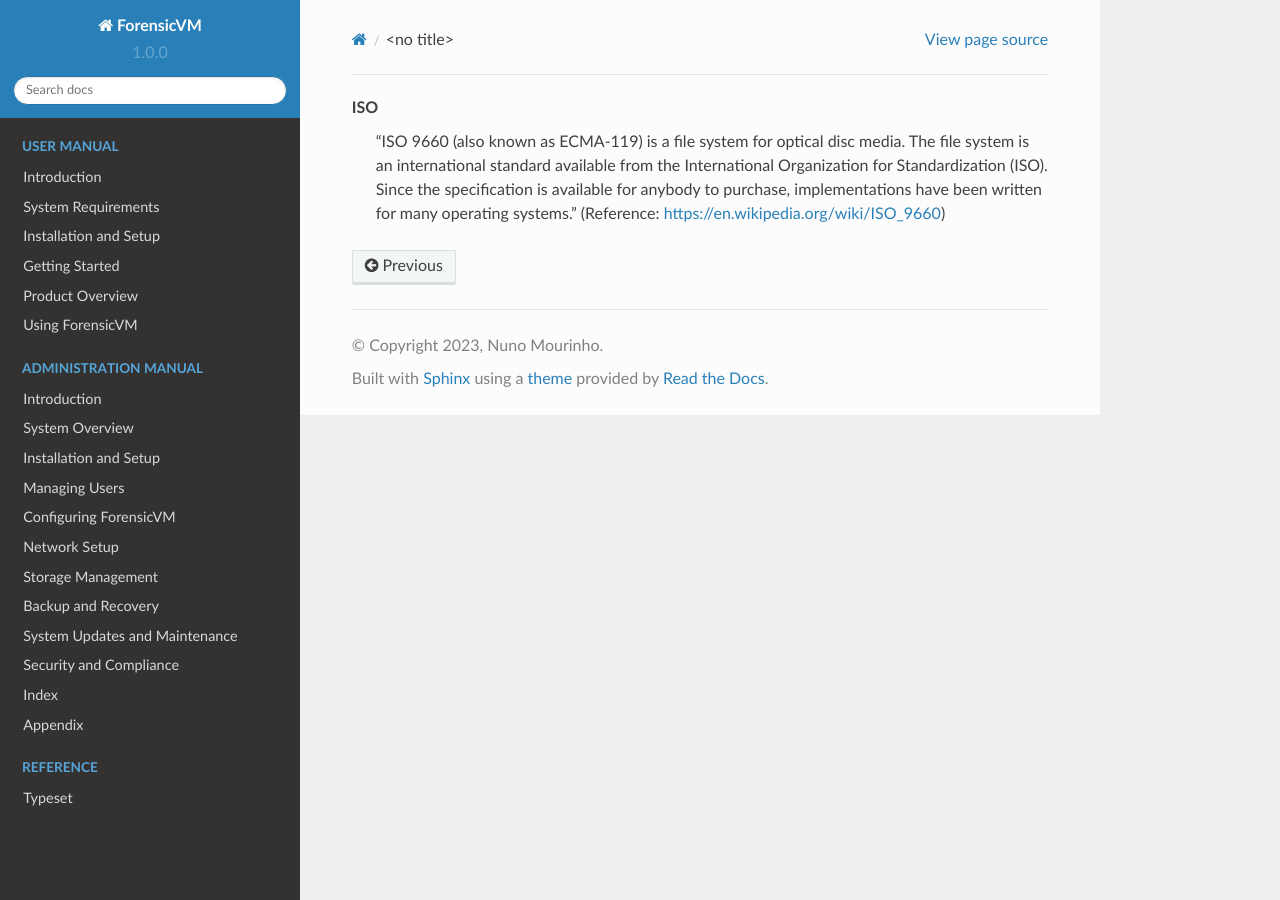
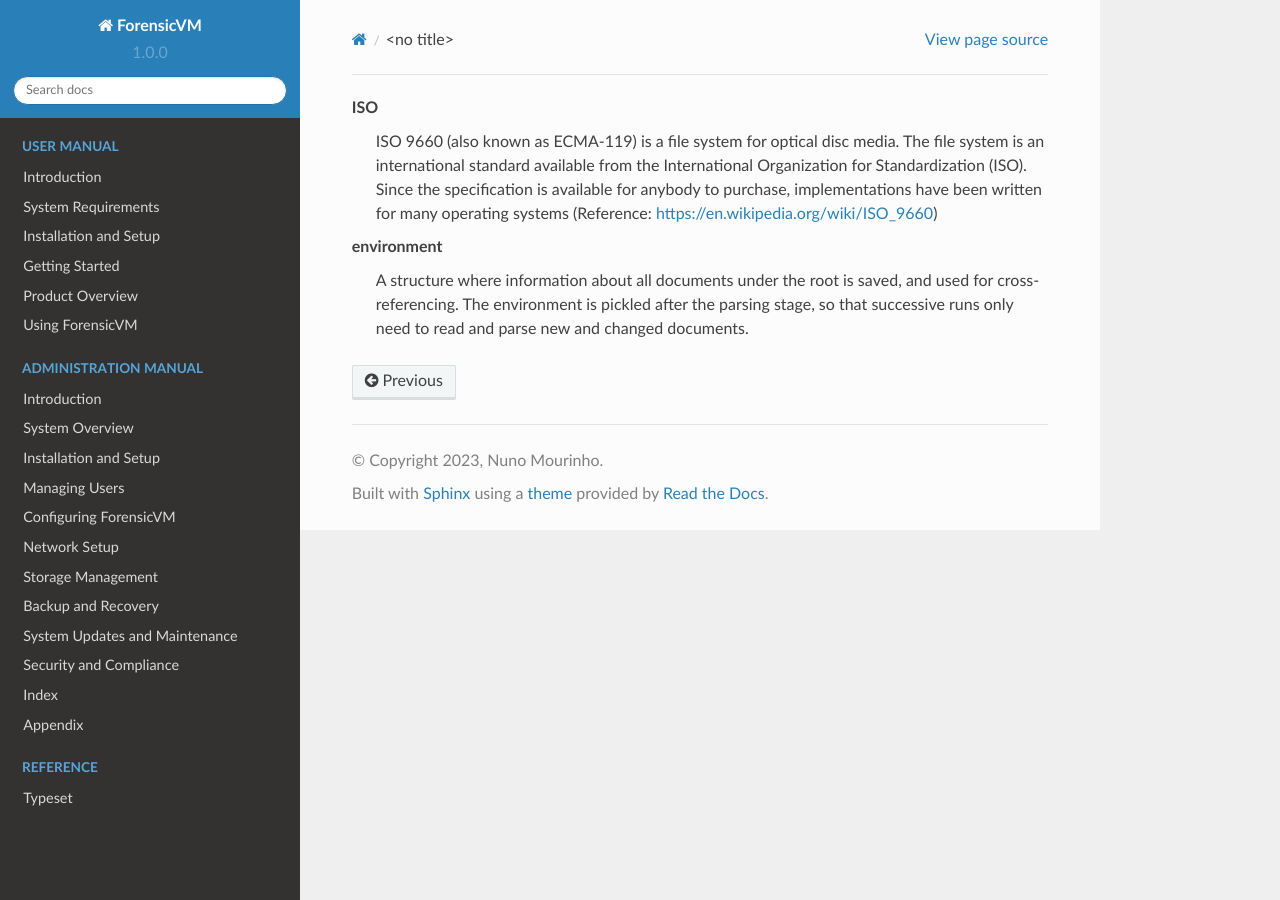
Before and after one commit to nunomourinho/ForensicVMServerAndClientDocs, a Sphinx documentation site: the page built from docs/glossary.rst, in a window 1280 px wide. Built offline with Sphinx 7.4.7 and the Read the Docs theme 2.0.0, drawn with Linux system fonts in a browser that asks for light colours; pages that are not in the unit, such as notebooks, are missing from menus.

Commit message:
Update glossary.rst

```diff
--- a/docs/glossary.rst
+++ b/docs/glossary.rst
@@ -1,4 +1,7 @@
 .. glossary::
 
-    ISO
-      "ISO 9660 (also known as ECMA-119) is a file system for optical disc media. The file system is an international standard available from the International Organization for Standardization (ISO). Since the specification is available for anybody to purchase, implementations have been written for many operating systems." (Reference: https://en.wikipedia.org/wiki/ISO_9660)
+   ISO
+      ISO 9660 (also known as ECMA-119) is a file system for optical disc media. The file system is an international standard available from the International Organization for Standardization (ISO). Since the specification is available for anybody to purchase, implementations have been written for many operating systems (Reference: https://en.wikipedia.org/wiki/ISO_9660)
+
+   environment
+      A structure where information about all documents under the root is saved, and used for cross-referencing.  The environment is pickled after the parsing stage, so that successive runs only need to read  and parse new and changed documents.
```
